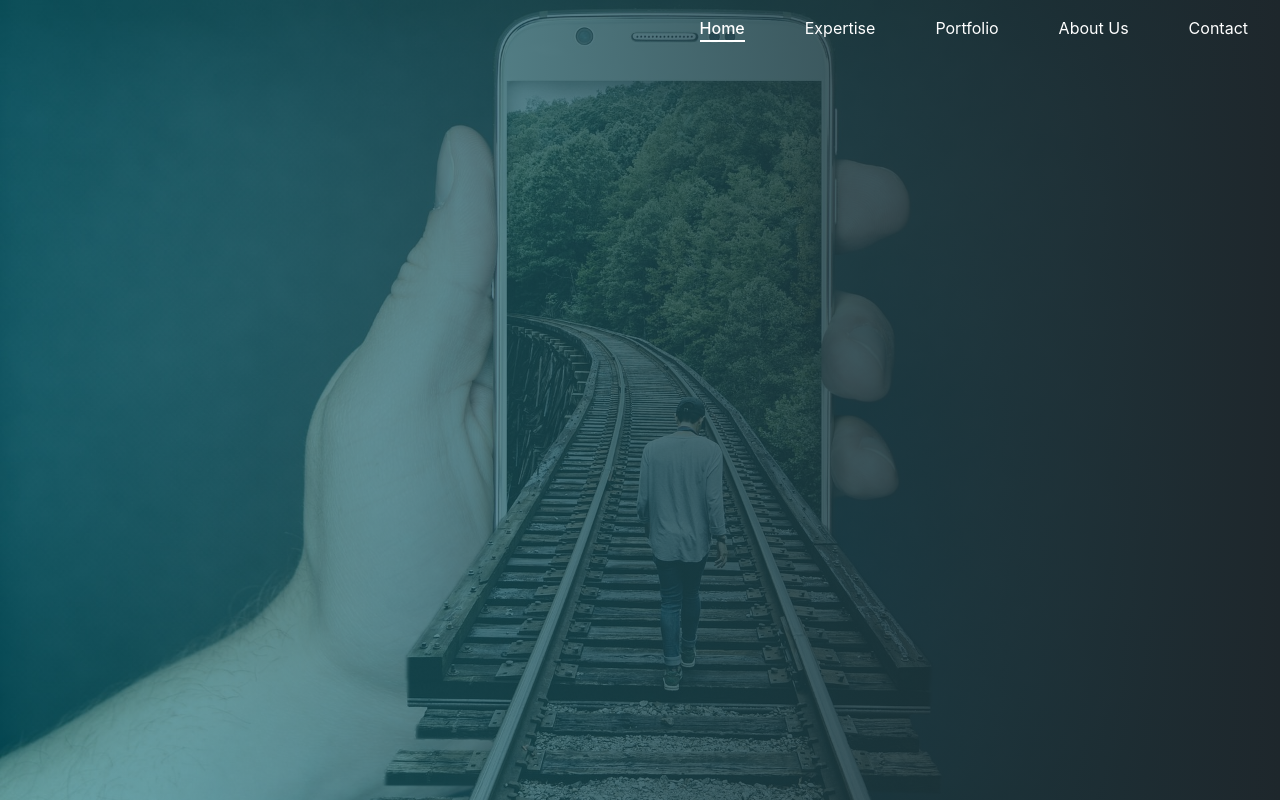
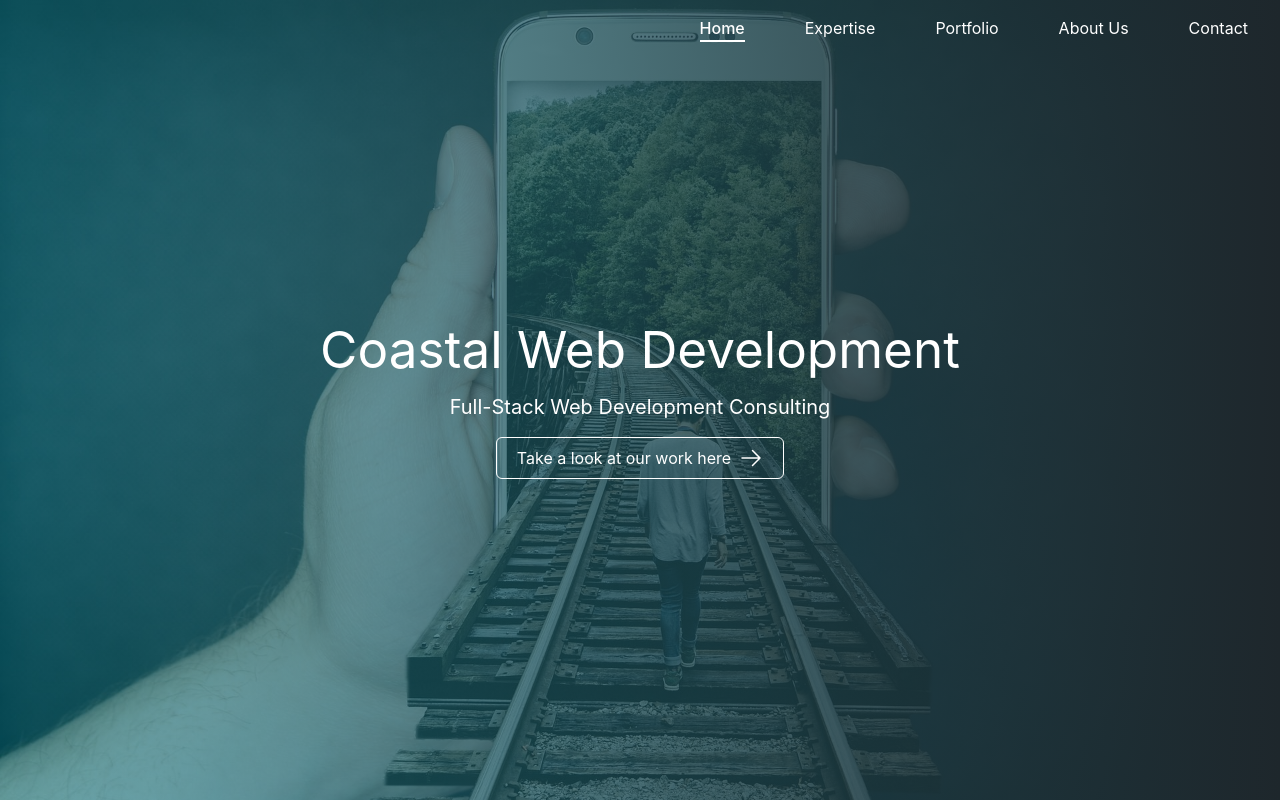
Before and after one commit to EmmaPodlewski/coastal-web-portfolio, a React (Vite) app: page / in a window 1280 px wide. Built offline with nearby package versions, Linux system fonts and the light colour scheme.

Commit message:
Add title header + subtitle + some animations

```diff
--- a/package.json
+++ b/package.json
@@ -12,6 +12,7 @@
   "dependencies": {
     "@headlessui/react": "^1.7.17",
     "@heroicons/react": "^2.0.18",
+    "framer-motion": "^10.16.4",
     "localforage": "^1.10.0",
     "match-sorter": "^6.3.1",
     "react": "^18.2.0",
--- a/src/components/App.tsx
+++ b/src/components/App.tsx
@@ -1,4 +1,7 @@
 import classes from "./App.module.css";
+import { ArrowRightIcon } from "@heroicons/react/24/outline";
+import { motion } from "framer-motion";
+import { NavLink } from "react-router-dom";
 
 function App() {
   return (
@@ -6,7 +9,33 @@ function App() {
       <main className="w-screen h-screen">
         <div
           className={`${classes.overlay} relative w-full min-h-full bg-center bg-cover bg-no-repeat bg-[url('/background-portfolio.jpeg')]`}
-        />
+        >
+          <div className="flex flex-col items-center h-screen w-screen justify-center text-white z-10">
+            <h1 className="z-10 pb-4">Coastal Web Development</h1>
+            <motion.h2
+              animate={{ x: [-500, -150, 0], opacity: [0, 0.5, 1] }}
+              transition={{ duration: 0.8, bounce: 0.5 }}
+              className="text-xl mb-4 z-10"
+            >
+              Full-Stack Web Development Consulting
+            </motion.h2>
+            <NavLink to="/expertise#main" className="text-white z-10 ">
+              <motion.div
+                whileHover={{ scale: 1.1 }}
+                className="flex items-center border border-white rounded-md px-5 py-2"
+              >
+                <span>Take a look at our work here</span>
+                <motion.span
+                  whileHover={{ rotate: 90, y: -2 }}
+                  transition={{ type: "spring", stiffness: 300 }}
+                  className="[&>svg]:w-6 text-white pl-2"
+                >
+                  <ArrowRightIcon />
+                </motion.span>
+              </motion.div>
+            </NavLink>
+          </div>
+        </div>
       </main>
     </>
   );
--- a/src/index.css
+++ b/src/index.css
@@ -32,17 +32,13 @@ h1 {
 
 button {
   border-radius: 8px;
-  border: 1px solid transparent;
+  border: 1px solid white;
   padding: 0.6em 1.2em;
   font-size: 1em;
   font-weight: 500;
   font-family: inherit;
-  background-color: #1a1a1a;
   cursor: pointer;
   transition: border-color 0.25s;
-}
-button:hover {
-  border-color: #646cff;
 }
 button:focus,
 button:focus-visible {
@@ -54,10 +50,4 @@ button:focus-visible {
     color: #213547;
     background-color: #ffffff;
   }
-  a:hover {
-    color: #747bff;
-  }
-  button {
-    background-color: #f9f9f9;
-  }
 }
```
Also changed, not shown: 1 other file (tests, documents, lock files or other folders).
